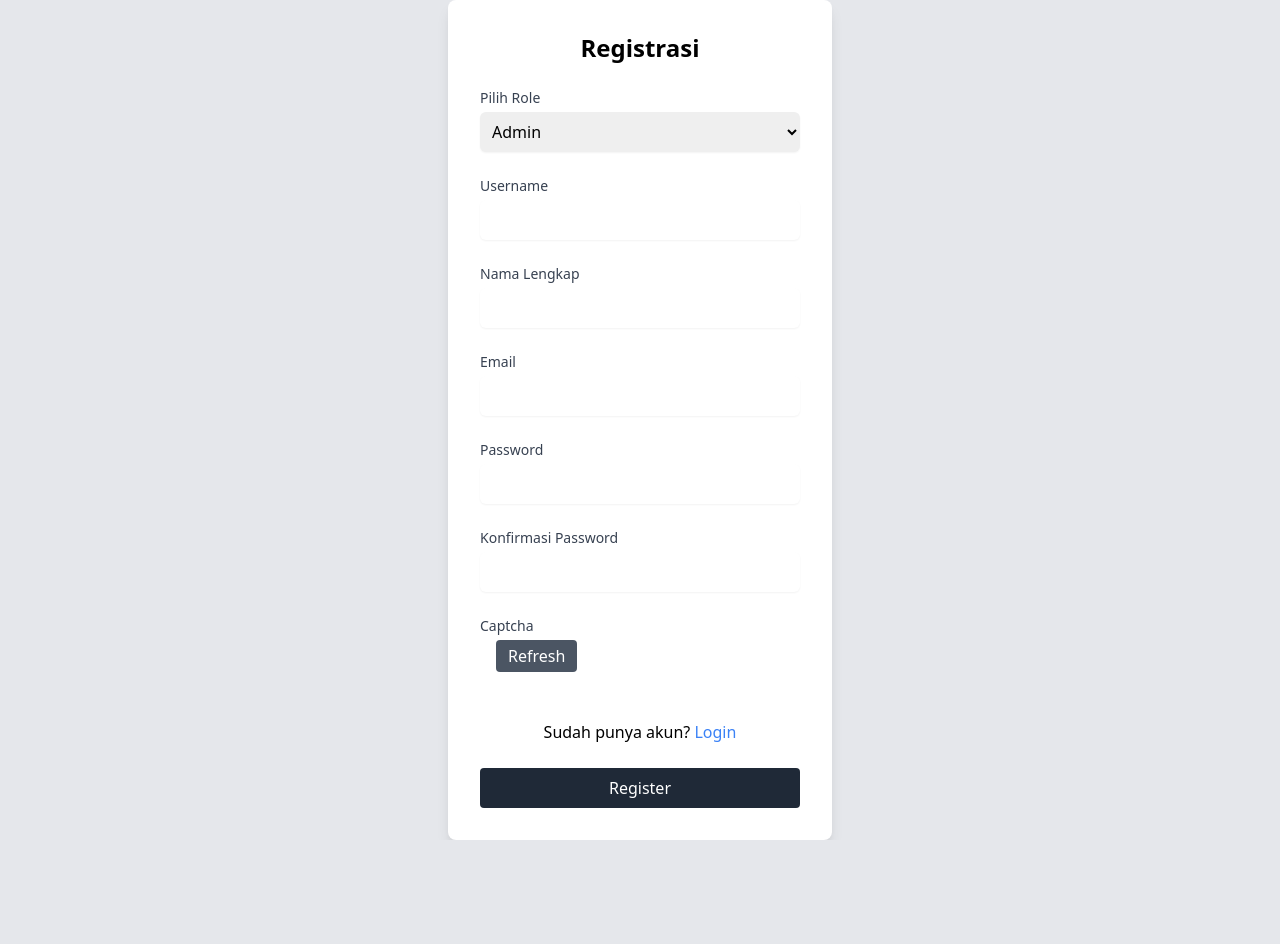
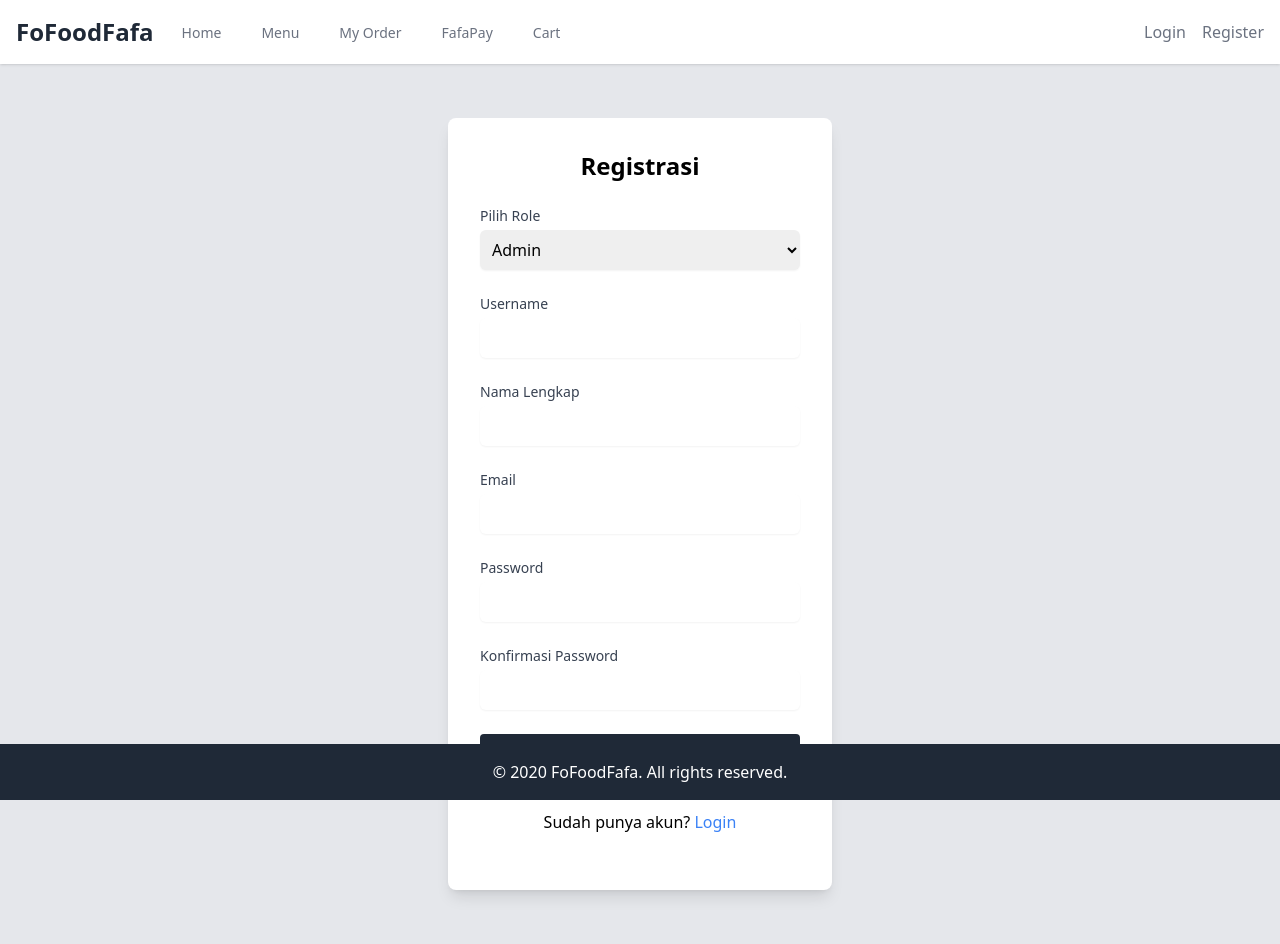
Before and after one commit to PKPL-55/fofoodfafa, a Django app: template authentication/templates/register_page.html in a window 1280 px wide. Before the commit the page ends 840 px from the top, so only its background shows below. Run offline with Django 5.2, Linux system fonts and the light colour scheme; tables that the repository leaves empty hold one stand-in row (values such as "Sample post"); the template is opened without the code that fills it: values that come from a table or form of the project are taken from there, most other values are stand-ins (such as "Sample title", 1, 10 or a date in 2020); grey boxes marked "Sample" are stand-in pictures; some libraries are stand-ins or nearby versions.

Commit message:
style base template and fix captcha

```diff
--- a/authentication/templates/register_page.html
+++ b/authentication/templates/register_page.html
@@ -2,158 +2,158 @@
 
 {% block content %}
 <head>
-    <meta charset="UTF-8">
-    <title>Register</title>
-    <link href="https://cdn.jsdelivr.net/npm/tailwindcss@2.2.19/dist/tailwind.min.css" rel="stylesheet">
     <script src="https://code.jquery.com/jquery-3.5.1.min.js"></script>
 </head>
 <body class="bg-gray-200">
 <div class="flex items-center justify-center min-h-screen">
     <div class="bg-white rounded-lg shadow-lg p-8 w-96">
         <h2 class="text-2xl font-semibold text-center mb-6">Registrasi</h2>
-        <form method="post" novalidate>
+        <!-- Form registrasi utama; pastikan view mengirimkan instance form (BuyerRegistrationForm/AdminRegistrationForm) -->
+        <form id="registerForm" method="post" novalidate>
             {% csrf_token %}
             <!-- Pilihan Role -->
             <div class="form-group mb-6">
                 <label for="role" class="block text-sm font-medium text-gray-700">Pilih Role</label>
-                <select class="form-control mt-1 block w-full border-gray-300 rounded-md shadow-sm p-2" id="role" name="role">
+                <select id="role" name="role" class="mt-1 block w-full border-gray-300 rounded-md shadow-sm p-2">
                     <option value="admin">Admin</option>
                     <option value="buyer">Buyer</option>
                 </select>
                 {% if form.role.errors %}
-                    <div class="text-red-500 text-sm mt-1">
-                        {{ form.role.errors|join:", " }}
-                    </div>
+                    <div class="text-red-500 text-sm mt-1">{{ form.role.errors|join:", " }}</div>
                 {% endif %}
             </div>
             <!-- Field User General -->
             <div class="form-group mb-6">
                 <label for="username" class="block text-sm font-medium text-gray-700">Username</label>
-                <input type="text" class="form-control mt-1 block w-full border-gray-300 rounded-md shadow-sm p-2" id="username" name="username" value="{{ form.username.value|default_if_none:'' }}" required>
+                <input type="text" id="username" name="username" class="mt-1 block w-full border-gray-300 rounded-md shadow-sm p-2" value="{{ form.username.value|default_if_none:'' }}" required>
                 {% if form.username.errors %}
-                    <div class="text-red-500 text-sm mt-1">
-                        {{ form.username.errors|join:", " }}
-                    </div>
+                    <div class="text-red-500 text-sm mt-1">{{ form.username.errors|join:", " }}</div>
                 {% endif %}
             </div>
             <div class="form-group mb-6">
                 <label for="full_name" class="block text-sm font-medium text-gray-700">Nama Lengkap</label>
-                <input type="text" class="form-control mt-1 block w-full border-gray-300 rounded-md shadow-sm p-2" id="full_name" name="full_name" value="{{ form.full_name.value|default_if_none:'' }}" required>
+                <input type="text" id="full_name" name="full_name" class="mt-1 block w-full border-gray-300 rounded-md shadow-sm p-2" value="{{ form.full_name.value|default_if_none:'' }}" required>
                 {% if form.full_name.errors %}
-                    <div class="text-red-500 text-sm mt-1">
-                        {{ form.full_name.errors|join:", " }}
-                    </div>
+                    <div class="text-red-500 text-sm mt-1">{{ form.full_name.errors|join:", " }}</div>
                 {% endif %}
             </div>
             <div class="form-group mb-6">
                 <label for="email" class="block text-sm font-medium text-gray-700">Email</label>
-                <input type="email" class="form-control mt-1 block w-full border-gray-300 rounded-md shadow-sm p-2" id="email" name="email" value="{{ form.email.value|default_if_none:'' }}" required>
+                <input type="email" id="email" name="email" class="mt-1 block w-full border-gray-300 rounded-md shadow-sm p-2" value="{{ form.email.value|default_if_none:'' }}" required>
                 {% if form.email.errors %}
-                    <div class="text-red-500 text-sm mt-1">
-                        {{ form.email.errors|join:", " }}
-                    </div>
+                    <div class="text-red-500 text-sm mt-1">{{ form.email.errors|join:", " }}</div>
                 {% endif %}
             </div>
             <div class="form-group mb-6">
                 <label for="password1" class="block text-sm font-medium text-gray-700">Password</label>
-                <input type="password" class="form-control mt-1 block w-full border-gray-300 rounded-md shadow-sm p-2" id="password1" name="password1" required>
+                <input type="password" id="password1" name="password1" class="mt-1 block w-full border-gray-300 rounded-md shadow-sm p-2" required>
                 {% if form.password1.errors %}
-                    <div class="text-red-500 text-sm mt-1">
-                        {{ form.password1.errors|join:", " }}
-                    </div>
+                    <div class="text-red-500 text-sm mt-1">{{ form.password1.errors|join:", " }}</div>
                 {% endif %}
             </div>
             <div class="form-group mb-6">
                 <label for="password2" class="block text-sm font-medium text-gray-700">Konfirmasi Password</label>
-                <input type="password" class="form-control mt-1 block w-full border-gray-300 rounded-md shadow-sm p-2" id="password2" name="password2" required>
+                <input type="password" id="password2" name="password2" class="mt-1 block w-full border-gray-300 rounded-md shadow-sm p-2" required>
                 {% if form.password2.errors %}
-                    <div class="text-red-500 text-sm mt-1">
-                        {{ form.password2.errors|join:", " }}
-                    </div>
+                    <div class="text-red-500 text-sm mt-1">{{ form.password2.errors|join:", " }}</div>
                 {% endif %}
             </div>
             <!-- Field Khusus Buyer -->
             <div id="buyer_fields" style="display: none;">
                 <div class="form-group mb-6">
                     <label for="alamat" class="block text-sm font-medium text-gray-700">Alamat</label>
-                    <input type="text" class="form-control mt-1 block w-full border-gray-300 rounded-md shadow-sm p-2" id="alamat" name="alamat" value="{{ form.alamat.value|default_if_none:'' }}">
+                    <input type="text" id="alamat" name="alamat" class="mt-1 block w-full border-gray-300 rounded-md shadow-sm p-2" value="{{ form.alamat.value|default_if_none:'' }}">
                     {% if form.alamat.errors %}
-                        <div class="text-red-500 text-sm mt-1">
-                            {{ form.alamat.errors|join:", " }}
-                        </div>
+                        <div class="text-red-500 text-sm mt-1">{{ form.alamat.errors|join:", " }}</div>
                     {% endif %}
                 </div>
                 <div class="form-group mb-6">
                     <label for="no_hp" class="block text-sm font-medium text-gray-700">Nomor HP</label>
-                    <input type="text" class="form-control mt-1 block w-full border-gray-300 rounded-md shadow-sm p-2" id="no_hp" name="no_hp" value="{{ form.no_hp.value|default_if_none:'' }}">
+                    <input type="text" id="no_hp" name="no_hp" class="mt-1 block w-full border-gray-300 rounded-md shadow-sm p-2" value="{{ form.no_hp.value|default_if_none:'' }}">
                     {% if form.no_hp.errors %}
-                        <div class="text-red-500 text-sm mt-1">
-                            {{ form.no_hp.errors|join:", " }}
-                        </div>
+                        <div class="text-red-500 text-sm mt-1">{{ form.no_hp.errors|join:", " }}</div>
                     {% endif %}
                 </div>
                 <div class="form-group mb-6">
                     <label for="jenis_kelamin" class="block text-sm font-medium text-gray-700">Jenis Kelamin</label>
-                    <select class="form-control mt-1 block w-full border-gray-300 rounded-md shadow-sm p-2" id="jenis_kelamin" name="jenis_kelamin">
+                    <select id="jenis_kelamin" name="jenis_kelamin" class="mt-1 block w-full border-gray-300 rounded-md shadow-sm p-2">
                         <option value="L" {% if form.jenis_kelamin.value == "L" %}selected{% endif %}>Laki-laki</option>
                         <option value="P" {% if form.jenis_kelamin.value == "P" %}selected{% endif %}>Perempuan</option>
                     </select>
                     {% if form.jenis_kelamin.errors %}
-                        <div class="text-red-500 text-sm mt-1">
-                            {{ form.jenis_kelamin.errors|join:", " }}
-                        </div>
+                        <div class="text-red-500 text-sm mt-1">{{ form.jenis_kelamin.errors|join:", " }}</div>
                     {% endif %}
                 </div>
             </div>
-            <!-- Field CAPTCHA -->
-            <div class="form-group mb-6">
-                <label for="id_captcha_1" class="block text-sm font-medium text-gray-700">Captcha</label>
-                <div class="flex items-center mt-1">
-                    <!-- Bungkus widget captcha ke dalam container agar dapat memperbarui gambar saja -->
-                    <div id="captcha_container">
-                        {{ form.captcha }}
-                    </div>
-                    <button type="button" id="refresh_captcha" class="ml-4 bg-gray-600 text-white px-3 py-1 rounded">
-                        Refresh
-                    </button>
-                </div>
-                {% if form.captcha.errors %}
-                    <div class="text-red-500 text-sm mt-1">
-                        {{ form.captcha.errors|join:", " }}
-                    </div>
-                {% endif %}
-            </div>
+            <!-- Hidden fields untuk CAPTCHA (modal akan mengisi nilai ini) -->
+            <input type="hidden" id="id_captcha_0" name="captcha_0">
+            <input type="hidden" id="id_captcha_1" name="captcha_1">
+            <!-- Tombol register sebagai trigger modal -->
+            <button type="button" id="registerButton" class="w-full bg-gray-800 text-white py-2 rounded hover:bg-gray-700 transition">Register</button>
             <p class="mt-3 text-center py-6">Sudah punya akun? <a href="{% url 'authentication:login' %}" class="text-blue-500 hover:underline">Login</a></p>
-            <button type="submit" class="w-full bg-gray-800 text-white py-2 rounded hover:bg-gray-700 transition">Register</button>
         </form>
     </div>
 </div>
+
+<!-- Modal CAPTCHA untuk Register -->
+<div id="captchaModal" class="fixed inset-0 flex items-center justify-center bg-black bg-opacity-50 hidden">
+    <div class="bg-white rounded-lg p-8 w-1/3">
+        <h3 class="text-2xl font-semibold mb-6 text-center">Verifikasi Captcha</h3>
+        <div id="captcha_modal_container" class="mb-6 text-center">
+            <!-- Perbesar gambar captcha dengan kelas misalnya "w-64 h-auto" -->
+            <img id="modal_captcha_img" src="{{ captcha_image_url }}" alt="CAPTCHA" class="mx-auto w-64 h-auto">
+            <input type="hidden" id="modal_captcha_0" value="{{ captcha_key }}">
+            <input type="text" id="modal_captcha_1" placeholder="Masukkan Captcha" class="mt-4 block w-full border-gray-300 rounded-md p-2 text-center">
+            <button type="button" id="modal_refresh" class="mt-4 text-blue-600">Refresh Captcha</button>
+        </div>
+        <div class="flex justify-end">
+            <button type="button" id="cancelCaptcha" class="mr-2 px-4 py-2 bg-gray-400 text-white rounded">Batal</button>
+            <button type="button" id="verifyCaptcha" class="px-4 py-2 bg-blue-600 text-white rounded">Verifikasi</button>
+        </div>
+    </div>
+</div>
+
 <script>
 $(document).ready(function(){
     // Tampilkan atau sembunyikan field buyer sesuai pilihan role
     $('#role').change(function(){
-            var role = $(this).val();
-            if(role === 'buyer'){
+        if($(this).val() === 'buyer'){
             $('#buyer_fields').slideDown();
             $('#alamat, #no_hp, #jenis_kelamin').attr('required', true);
         } else {
             $('#buyer_fields').slideUp();
             $('#alamat, #no_hp, #jenis_kelamin').removeAttr('required');
         }
+    }).trigger('change');
+
+    // Saat tombol register ditekan, tampilkan modal captcha
+    $('#registerButton').click(function(e){
+        e.preventDefault();
+        $('#captchaModal').removeClass('hidden');
     });
-        $('#role').trigger('change');
-
-        // Fungsi refresh captcha melalui AJAX
-        $('#refresh_captcha').click(function(){
+    // Tombol batal di modal
+    $('#cancelCaptcha').click(function(){
+        $('#captchaModal').addClass('hidden');
+    });
+    // Tombol refresh captcha di modal
+    $('#modal_refresh').click(function(){
         $.getJSON("{% url 'authentication:refresh_captcha' %}", function(data) {
-                var new_key = data.key;
-                var new_image_url = data.image_url;
-                // Update nilai hidden captcha (input dengan id "id_captcha_0")
-                $('#id_captcha_0').val(new_key);
-                // Perbarui src dari gambar captcha yang ada di dalam container
-                $('#captcha_container img').attr('src', new_image_url);
+            $('#modal_captcha_0').val(data.key);
+            $('#modal_captcha_img').attr('src', data.image_url);
         });
-            return false;
+    });
+    // Saat verifikasi captcha ditekan, salin nilai dari modal ke hidden field dan submit form
+    $('#verifyCaptcha').click(function(){
+        var captchaKey = $('#modal_captcha_0').val();
+        var captchaResponse = $('#modal_captcha_1').val();
+        if(!captchaResponse){
+            alert("Silakan isi captcha.");
+            return;
+        }
+        $('#id_captcha_0').val(captchaKey);
+        $('#id_captcha_1').val(captchaResponse);
+        $('#captchaModal').addClass('hidden');
+        $('#registerForm').submit();
     });
 });
 </script>
--- a/templates/base.html
+++ b/templates/base.html
@@ -14,6 +14,13 @@
   </head>
 
   <body>
-    {% block content %} {% endblock content %}
+    {% include "navbar.html" %}
+    <main class="py-10">
+      <div class="max-w-7xl mx-auto sm:px-6 lg:px-8">
+        {% block content %}
+        {% endblock %}
+      </div>
+    </main>
+    {% include "footer.html" %}
   </body>
 </html>
--- a/templates/footer.html
+++ b/templates/footer.html
@@ -0,0 +1,5 @@
+<footer class="bg-gray-800 text-white py-4 fixed bottom-0 w-full z-10">
+  <div class="max-w-7xl mx-auto px-4 text-center">
+    &copy; {{ now.year }} FoFoodFafa. All rights reserved.
+  </div>
+</footer>
--- a/templates/navbar.html
+++ b/templates/navbar.html
@@ -0,0 +1,28 @@
+<nav class="bg-white shadow">
+  <div class="max-w-7xl mx-auto px-4">
+    <div class="flex justify-between h-16">
+      <div class="flex">
+        <div class="flex-shrink-0 flex items-center">
+          <a href="{% url 'main:show_main' %}" class="text-2xl font-bold text-gray-800">FoFoodFafa</a>
+        </div>
+        <div class="hidden sm:-my-px sm:ml-6 sm:flex sm:space-x-8">
+          <a href="{% url 'main:show_main' %}" class="border-transparent text-gray-500 hover:border-gray-300 hover:text-gray-700 inline-flex items-center px-1 pt-1 border-b-2 text-sm font-medium">Home</a>
+          <a href="#" class="border-transparent text-gray-500 hover:border-gray-300 hover:text-gray-700 inline-flex items-center px-1 pt-1 border-b-2 text-sm font-medium">Menu</a>
+          <a href="#" class="border-transparent text-gray-500 hover:border-gray-300 hover:text-gray-700 inline-flex items-center px-1 pt-1 border-b-2 text-sm font-medium">My Order</a>
+          <a href="#" class="border-transparent text-gray-500 hover:border-gray-300 hover:text-gray-700 inline-flex items-center px-1 pt-1 border-b-2 text-sm font-medium">FafaPay</a>
+          <a href="#" class="border-transparent text-gray-500 hover:border-gray-300 hover:text-gray-700 inline-flex items-center px-1 pt-1 border-b-2 text-sm font-medium">Cart</a>
+        </div>
+      </div>
+      <div class="flex items-center">
+        {% if user.is_authenticated %}
+          <span class="text-gray-700 mr-4">Hi, {{ user.username }}</span>
+          <a href="#" class="text-gray-700 mr-4 border-transparent text-gray-500 hover:border-gray-300 hover:text-gray-700 inline-flex items-center px-1 pt-1 border-b-2 text-sm font-medium">Profile</a>
+          <a href="{% url 'authentication:logout' %}" class="text-red-500 hover:text-red-700">Logout</a>
+        {% else %}
+          <a href="{% url 'authentication:login' %}" class="text-gray-500 hover:text-gray-700 mr-4">Login</a>
+          <a href="{% url 'authentication:register' %}" class="text-gray-500 hover:text-gray-700">Register</a>
+        {% endif %}
+      </div>
+    </div>
+  </div>
+</nav>
--- /dev/null
+++ b/userprofile/admin.py
@@ -0,0 +1,3 @@
+from django.contrib import admin
+
+# Register your models here.
--- /dev/null
+++ b/userprofile/apps.py
@@ -0,0 +1,6 @@
+from django.apps import AppConfig
+
+
+class UserprofileConfig(AppConfig):
+    default_auto_field = 'django.db.models.BigAutoField'
+    name = 'userprofile'
--- /dev/null
+++ b/userprofile/models.py
@@ -0,0 +1,3 @@
+from django.db import models
+
+# Create your models here.
--- /dev/null
+++ b/userprofile/tests.py
@@ -0,0 +1,3 @@
+from django.test import TestCase
+
+# Create your tests here.
--- /dev/null
+++ b/userprofile/views.py
@@ -0,0 +1,3 @@
+from django.shortcuts import render
+
+# Create your views here.
```
Also changed, not shown: authentication/templates/login_page.html (+58 -10 lines), main/templates/main.html (+9 -1 lines), userprofile/__init__.py (added), userprofile/migrations/__init__.py (added), userprofile/templates/userp_profile.html (added), userprofile/urls.py (added). Lines whose indentation alone changed are shown as unchanged.
